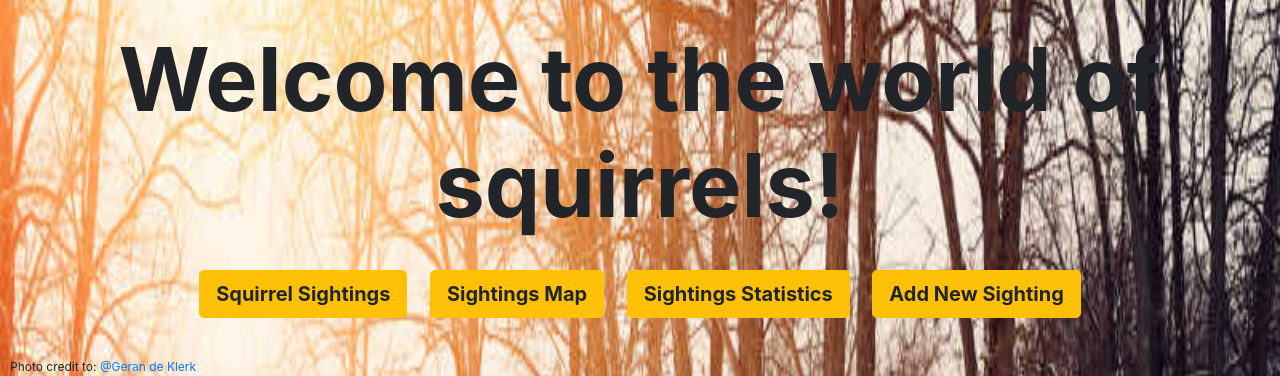
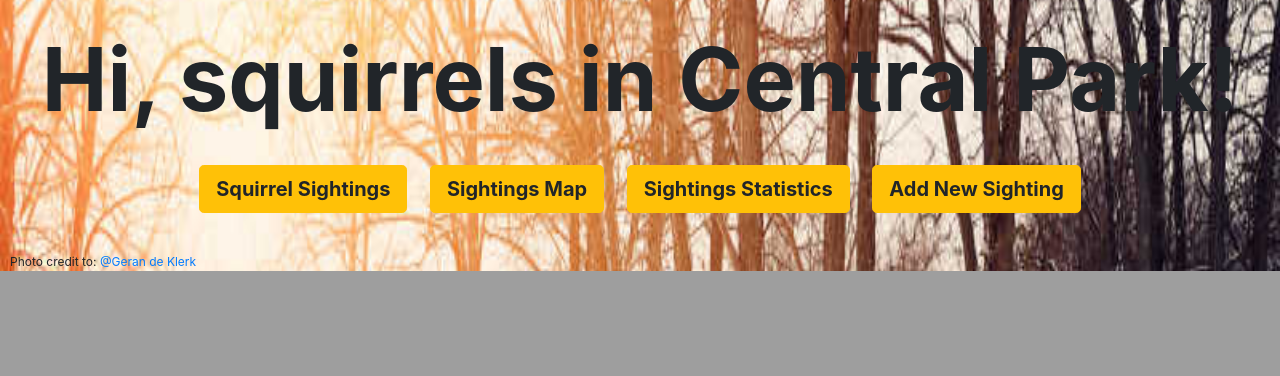
Before and after one commit to xw2780/project_Xinru_Siming, a Django app: page / in a window 1280 px wide. Shown: the part 592-968 px from the top of the page. After the commit the page ends 863 px from the top, so only its background shows below. Run offline with Django 3.2, Linux system fonts and the light colour scheme; some libraries are stand-ins or nearby versions.

Commit message:
modified two html files

```diff
--- a/squirrel/templates/squirrel/homepage.html
+++ b/squirrel/templates/squirrel/homepage.html
@@ -2,7 +2,7 @@
 <!doctype html>
 <html lang='en'>
         <head>
-                <title>Welcome to the world of squirrels</title>
+		<title>Hi, squirrels in Central Park!</title>
                 <link rel="stylesheet" href="https://maxcdn.bootstrapcdn.com/bootstrap/4.0.0/css/bootstrap.min.css" integrity="sha384-Gn5384xqQ1aoWXA+058RXPxPg6fy4IWvTNh0E263XmFcJlSAwiGgFAW/dAiS6JXm" crossorigin="anonymous">
         </head>
 	<body>
@@ -19,7 +19,7 @@
 		</div>
 		<br>
 		<br>
-		<h1 style=font-size:88px class='text-center'><strong>Welcome to the world of squirrels!</strong></h1>
+		<h1 style=font-size:88px class='text-center'><strong>Hi, squirrels in Central Park!</strong></h1>
 		<div align='center'>
 			<br>
 			<a href="/sightings/" class="btn btn-outline-warning btn-lg active" role="button" aria-pressed="true"><strong>Squirrel Sightings</strong></a>&nbsp;&nbsp;&nbsp;&nbsp;
```
Also changed, not shown: squirrel/templates/squirrel/sightings.html (+5 -5 lines).
